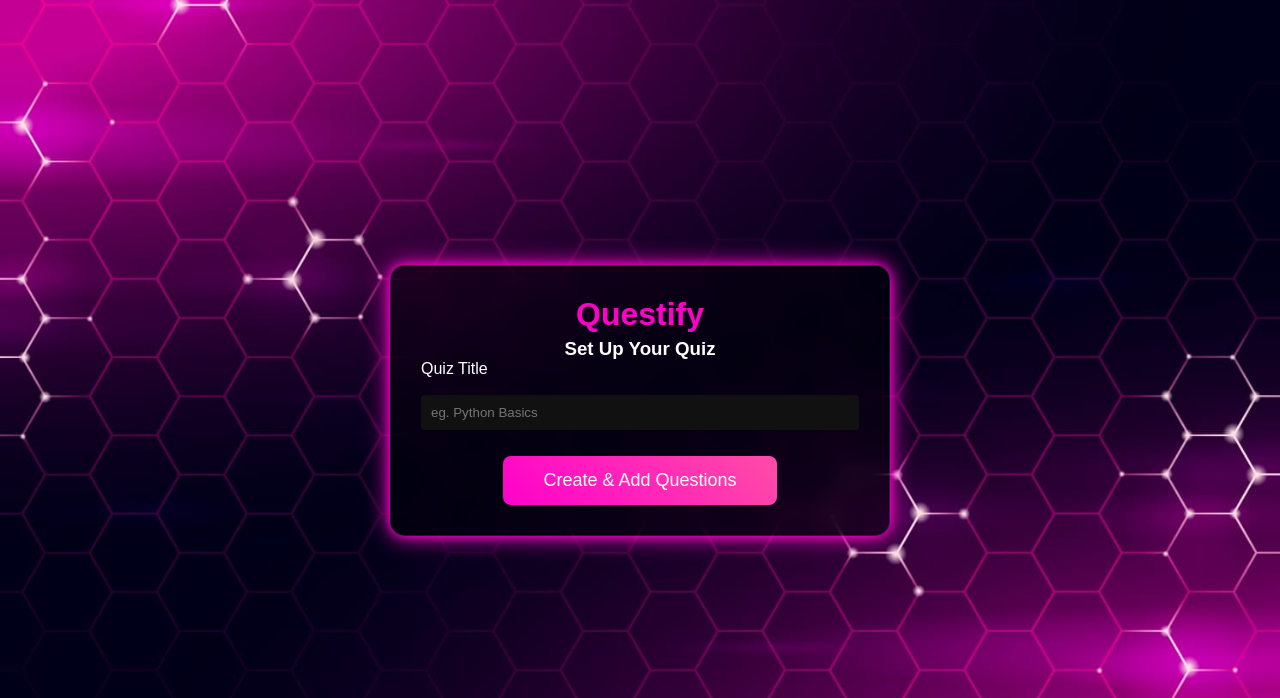
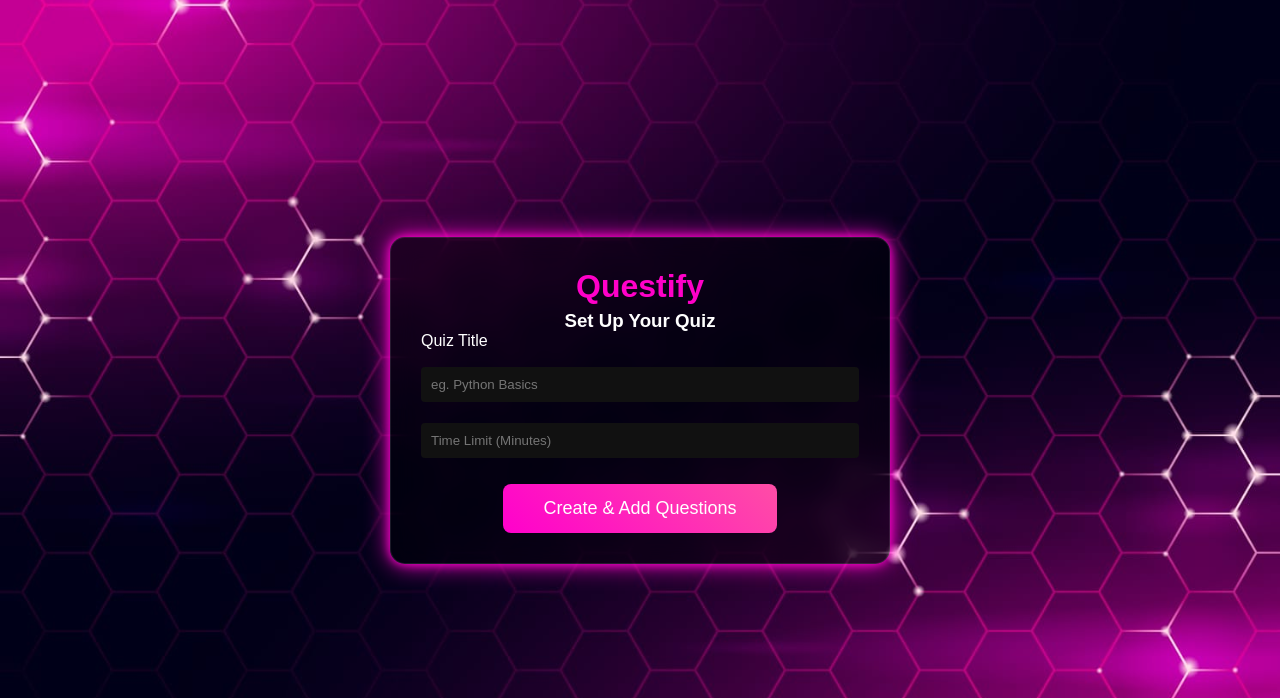
Before and after one commit to gouravlinux/Questify, a Django app: page /create-quiz/ in a window 1280 px wide. Shown: the part 72-770 px from the top of the page. Run offline with Django 5.2, Linux system fonts and the light colour scheme; the visitor is signed in with stand-in values (Sample User, id 1).

Commit message:
added timer for quiz

```diff
--- a/quizProject/quizApp/models.py
+++ b/quizProject/quizApp/models.py
@@ -9,6 +9,7 @@ class Quiz(models.Model):
     quiz_code = models.CharField(max_length=6,unique=True,editable=False)
     creator = models.ForeignKey(User, on_delete=models.CASCADE)
     created_at = models.DateTimeField(auto_now_add=True)
+    time_limit = models.PositiveBigIntegerField(default=10, help_text = "Duration in minutes")
 
     def save(self, *args,**kwargs):
         if not self.quiz_code:
--- a/quizProject/quizApp/templates/quizApp/create_quiz.html
+++ b/quizProject/quizApp/templates/quizApp/create_quiz.html
@@ -10,6 +10,8 @@
             <p style="text-align: left; margin-bottom: 5px;">Quiz Title</p>
             <input type="text" name="quiz_title" placeholder="eg. Python Basics" required>
 
+            <input type="number" name="time_limit" placeholder="Time Limit (Minutes)" min="1" required style="margin-top: 15px;">
+
             <div class="login-actions" style="margin-top: 20px;">
                 <button class="start-btn" type="submit">
                     Create & Add Questions
--- a/quizProject/quizApp/views.py
+++ b/quizProject/quizApp/views.py
@@ -13,8 +13,9 @@ from django.contrib import messages
 def create_quiz_view(request):
     if request.method == "POST":
         title = request.POST.get("quiz_title")
+        duration = request.POST.get('time_limit')
         # quiz code was auto-generated in our Model's save() method
-        new_quiz = Quiz.objects.create(title=title, creator=request.user)
+        new_quiz = Quiz.objects.create(title=title, creator=request.user,time_limit = duration)
         # instead of going back to dashboard, go to 'add-questions'
         # we pass the ID so Django knows which quiz to add qns. to
         return redirect("add_questions", quiz_id=new_quiz.id)
```
Also changed, not shown: quizProject/quizApp/templates/quizApp/take_quiz.html (+21 -1 lines), quizProject/quizApp/migrations/0002_quiz_time_limit.py (added).
